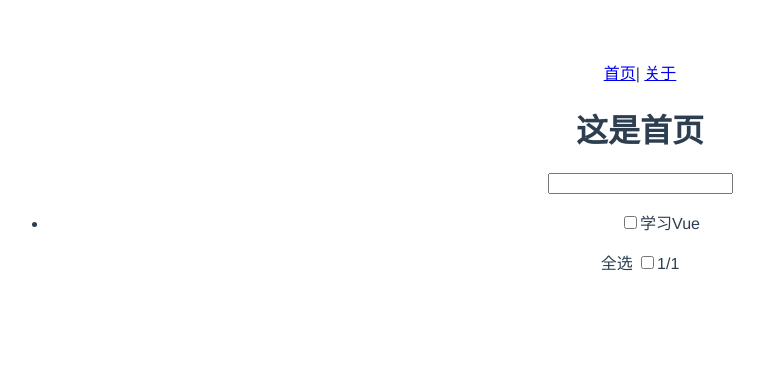
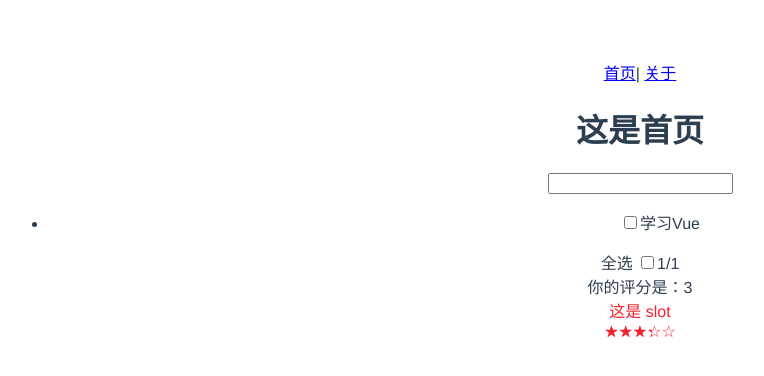
Before and after one commit to TonyInBeijing/notebook, a Vue app in the folder vue3-geekbang/geek-admin/: page /#/ in a window 1280 px wide. Shown: the top 376 px of the page, without its empty margins (0-764 px from the left). Built offline with nearby package versions, Linux system fonts and the light colour scheme; the HTML template or start-up script is replaced by a standard one.

Commit message:
defineProps和defineEmits

```diff
--- /dev/null
+++ b/vue3-geekbang/geek-admin/src/components/Rate.vue
@@ -0,0 +1,57 @@
+<template>
+    <div :style="fontStyle">
+        <slot></slot>
+        <div class="rate" @mouseout="mouseOut">
+            <span @mouseover="mouseOver(num)" v-for="num in 5" :key="num">☆</span>
+            <span class="hollow" :style="fontwidth">
+                <span @click="onRate(num)" @mouseover="mouseOver(num)" v-for="num in 5" :key="num">★</span>
+            </span>
+        </div>
+    </div>
+</template>
+<script setup>
+import { defineProps, computed, ref, defineEmits } from "vue";
+let props = defineProps({
+    modelValue: Number,
+    theme: {
+        type: String,
+        default: "orange"
+    }
+});
+
+let emits = defineEmits(["update:modelValue"]); // 定义emits
+
+let width = ref(props.modelValue);
+function mouseOver(i) {
+    width.value = i;
+};
+function mouseOut() {
+    width.value = props.modelValue;
+};
+function onRate(num) {
+    emits("update:modelValue", num);
+}
+
+const fontwidth = computed(() => `width:${width.value}em`);
+
+const themeObj = { 'black': '#00', 'white': '#fff', 'red': '#f5222d', 'orange': '#fa541c', 'yellow': '#fadb14', 'green': '#73d13d', 'blue': '#40a9ff', };
+
+const fontStyle = computed(() => {
+    return `color:${themeObj[props.theme]}`
+});
+
+</script>
+<style scoped>
+.rate {
+    position: relative;
+    display: inline-block;
+}
+.rate > span.hollow {
+    position: absolute;
+    display: inline-block;
+    top: 0;
+    left: 0;
+    width: 0;
+    overflow: hidden;
+}
+</style>
--- a/vue3-geekbang/geek-admin/src/pages/home.vue
+++ b/vue3-geekbang/geek-admin/src/pages/home.vue
@@ -1,7 +1,17 @@
 <template>
     <h1>这是首页</h1>
     <TodoList />
+    <div>你的评分是：{{ score }}</div>
+    <Rate v-model="score" theme="red">
+        <div>这是 slot</div>
+    </Rate>
 </template>
 <script setup>
 import TodoList from '../components/Todolist.vue';
+import Rate from '../components/Rate.vue';
+import { ref } from "vue";
+let score = ref(3);
+function update(num) {
+    score.value = num;
+}
 </script>
```
